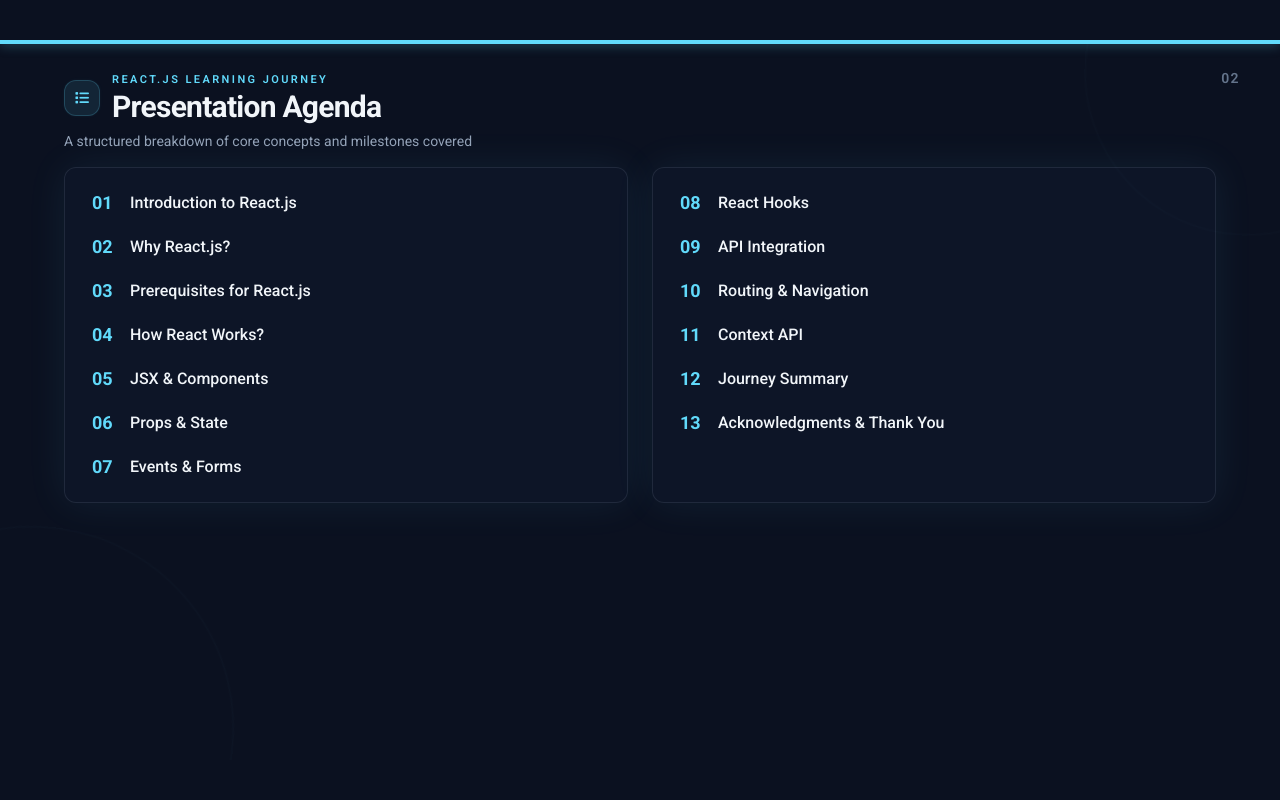
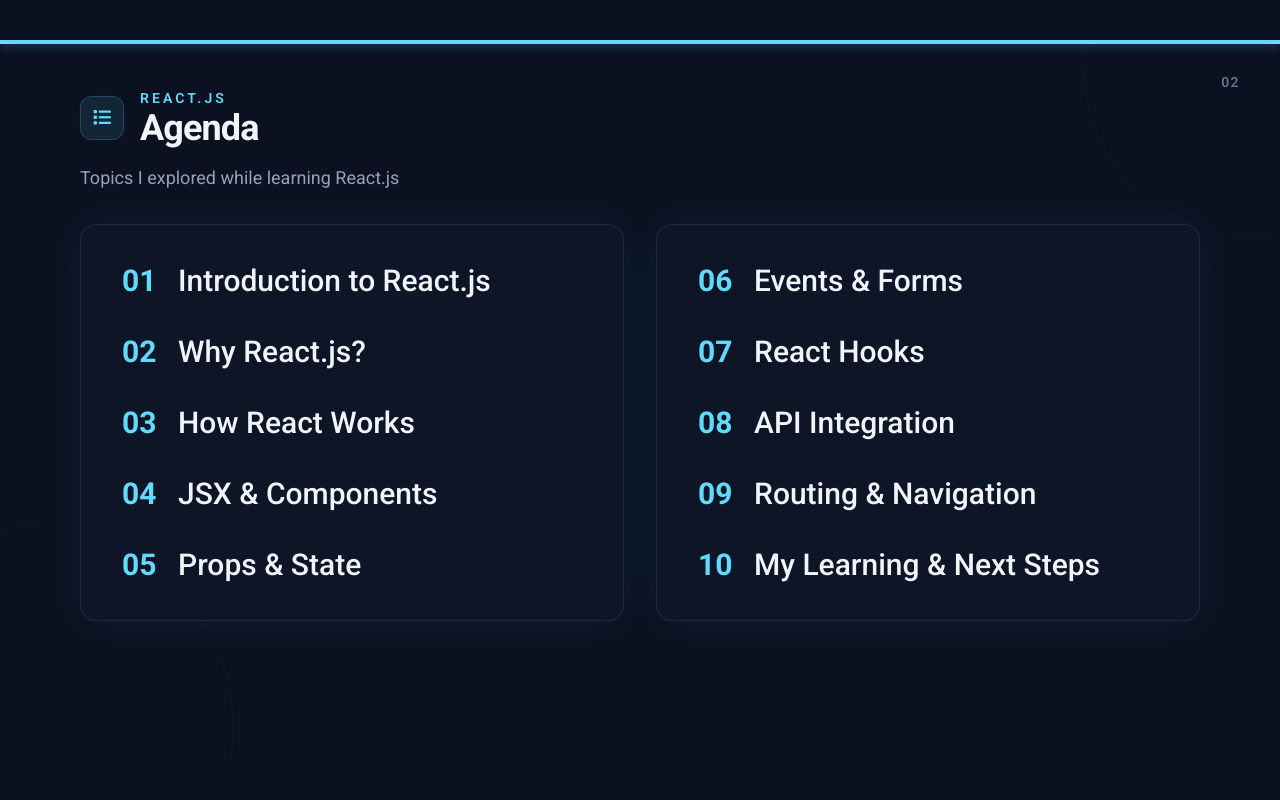
Before and after one commit to Khushal-03/Presentation, a website: page project/src/slide-2.html in a window 1280 px wide. Drawn offline with nearby package versions, Linux system fonts and the light colour scheme.

Commit message:
Revert "Update Agenda slide with 14 complete topics and animations"
This reverts commit aaafd652b633fbc6757f95bf936a91e411814752.

```diff
--- a/project/src/slide-2.html
+++ b/project/src/slide-2.html
@@ -44,7 +44,7 @@
       box-shadow: 0 0 45px rgba(97, 218, 251, 0.12);
     }
 
-    /* Ambient Rings */
+    /* Ambient Corner Rings Float */
     .ambient-ring-1 {
       animation: ringDrift 14s ease-in-out infinite alternate;
     }
@@ -54,8 +54,15 @@
     }
 
     @keyframes ringDrift {
-      0% { transform: scale(1) rotate(0deg); opacity: 0.08; }
-      100% { transform: scale(1.08) rotate(12deg); opacity: 0.15; }
+      0% {
+        transform: scale(1) rotate(0deg);
+        opacity: 0.08;
+      }
+
+      100% {
+        transform: scale(1.08) rotate(12deg);
+        opacity: 0.15;
+      }
     }
 
     /* Header Entrance */
@@ -64,201 +71,302 @@
     }
 
     @keyframes slideDownFade {
-      from { opacity: 0; transform: translateY(-16px); }
-      to { opacity: 1; transform: translateY(0); }
+      from {
+        opacity: 0;
+        transform: translateY(-16px);
+      }
+
+      to {
+        opacity: 1;
+        transform: translateY(0);
+      }
     }
 
-    /* Icon Pulse */
+    /* Icon subtle glow */
     .icon-glow {
       animation: iconPulse 3s ease-in-out infinite alternate;
     }
 
     @keyframes iconPulse {
-      0% { box-shadow: 0 0 0 rgba(97, 218, 251, 0); }
-      100% { box-shadow: 0 0 16px rgba(97, 218, 251, 0.25); }
+      0% {
+        box-shadow: 0 0 0 rgba(97, 218, 251, 0);
+      }
+
+      100% {
+        box-shadow: 0 0 16px rgba(97, 218, 251, 0.25);
+      }
     }
 
-    /* Agenda Item Cascade */
+    /* Staggered Agenda Item Entrance */
     .agenda-item {
       opacity: 0;
-      animation: itemFadeIn 0.35s ease-out forwards;
-      transition: all 0.18s ease;
-      transform: translateZ(0);
-      backface-visibility: hidden;
+      animation: itemFadeIn 0.45s ease-out forwards;
+      transition: all 0.22s ease;
     }
 
     @keyframes itemFadeIn {
-      from { opacity: 0; transform: translateX(-8px); }
-      to { opacity: 1; transform: translateX(0); }
+      from {
+        opacity: 0;
+        transform: translateX(-12px);
+      }
+
+      to {
+        opacity: 1;
+        transform: translateX(0);
+      }
     }
 
-    .delay-1 { animation-delay: 0.04s; }
-    .delay-2 { animation-delay: 0.08s; }
-    .delay-3 { animation-delay: 0.12s; }
-    .delay-4 { animation-delay: 0.16s; }
-    .delay-5 { animation-delay: 0.20s; }
-    .delay-6 { animation-delay: 0.24s; }
-    .delay-7 { animation-delay: 0.28s; }
-    .delay-8 { animation-delay: 0.32s; }
-    .delay-9 { animation-delay: 0.36s; }
-    .delay-10 { animation-delay: 0.40s; }
-    .delay-11 { animation-delay: 0.44s; }
-    .delay-12 { animation-delay: 0.48s; }
-    .delay-13 { animation-delay: 0.52s; }
-    .delay-14 { animation-delay: 0.56s; }
+    /* Cascade animation delays */
+    .delay-1 {
+      animation-delay: 0.08s;
+    }
+
+    .delay-2 {
+      animation-delay: 0.14s;
+    }
+
+    .delay-3 {
+      animation-delay: 0.20s;
+    }
+
+    .delay-4 {
+      animation-delay: 0.26s;
+    }
+
+    .delay-5 {
+      animation-delay: 0.32s;
+    }
+
+    .delay-6 {
+      animation-delay: 0.38s;
+    }
+
+    .delay-7 {
+      animation-delay: 0.44s;
+    }
+
+    .delay-8 {
+      animation-delay: 0.50s;
+    }
+
+    .delay-9 {
+      animation-delay: 0.56s;
+    }
+
+    .delay-10 {
+      animation-delay: 0.62s;
+    }
 
     /* Interactive Hover */
     .agenda-item:hover {
       border-color: rgba(97, 218, 251, 0.35);
       background: rgba(30, 41, 59, 0.75);
-      transform: translateX(4px);
+      transform: translateX(6px);
     }
 
     .agenda-item:hover .agenda-number {
-      filter: drop-shadow(0 0 8px rgba(97, 218, 251, 0.65));
-      transform: scale(1.05);
+      filter: drop-shadow(0 0 10px rgba(97, 218, 251, 0.65));
+      transform: scale(1.04);
     }
 
     .agenda-number {
       transition: all 0.2s ease;
       display: inline-block;
     }
+
+    /* Hide fullscreen toggle button if present */
+    :fullscreen #fullscreenBtn,
+    :-webkit-full-screen #fullscreenBtn {
+      display: none !important;
+    }
+
+    /* ================= FULLSCREEN GPU FIX ================= */
+
+    /* 1. Force GPU compositor to never freeze animations in fullscreen */
+    .flow-card,
+    .concept-card,
+    .summary-card,
+    .interactive-card,
+    .step-badge,
+    .point-num,
+    .bulb-glow,
+    .final-step-glow,
+    .step-4-glow {
+      -webkit-backface-visibility: hidden;
+      backface-visibility: hidden;
+      transform: translateZ(0);
+      will-change: transform, box-shadow, border-color, opacity;
+    }
+
+    /* 2. Reliable Number Glow (Uses text-shadow instead of bug-prone drop-shadow) */
+    .point-num,
+    .hook-number {
+      display: inline-block;
+      animation: numberGlowPulse 2.8s ease-in-out infinite alternate !important;
+    }
+
+    @keyframes numberGlowPulse {
+      0% {
+        text-shadow: 0 0 2px rgba(97, 218, 251, 0.2);
+        color: #61DAFB;
+      }
+
+      100% {
+        text-shadow: 0 0 12px rgba(97, 218, 251, 0.9), 0 0 20px rgba(97, 218, 251, 0.4);
+        color: #ffffff;
+      }
+    }
+
+    /* 3. Card Outline Blink / Pulse (Works automatically in fullscreen) */
+    .final-step-glow,
+    .step-4-glow {
+      animation: cardBlinkPulse 3s ease-in-out infinite alternate !important;
+    }
+
+    @keyframes cardBlinkPulse {
+      0% {
+        border-color: rgba(97, 218, 251, 0.2);
+        box-shadow: 0 0 6px rgba(97, 218, 251, 0.08);
+      }
+
+      50% {
+        border-color: rgba(97, 218, 251, 0.7);
+        box-shadow: 0 0 18px rgba(97, 218, 251, 0.3), inset 0 0 8px rgba(97, 218, 251, 0.08);
+      }
+
+      100% {
+        border-color: rgba(97, 218, 251, 0.35);
+        box-shadow: 0 0 8px rgba(97, 218, 251, 0.12);
+      }
+    }
   </style>
 </head>
 
 <body class="min-h-screen flex items-center justify-center text-slate-100 bg-[#0b1120]">
 
-  <!-- Slide Canvas -->
+  <!-- Slide Wrapper -->
   <main id="slide" class="slide-wrapper relative w-[1280px] h-[720px] overflow-hidden bg-[#0b1120]">
 
-    <!-- Page Number -->
-    <div class="absolute top-7 right-10 text-sm text-slate-500 tracking-widest font-semibold z-20">
-      02
-    </div>
-
+         <!-- Page Number -->
+        <div class="absolute top-8 right-10 text-sm text-slate-500 tracking-widest font-semibold z-20">
+            02
+        </div>
     <!-- Top Accent -->
     <div class="absolute top-0 left-0 w-full h-1 bg-[#61DAFB] shadow-[0_0_12px_rgba(97,218,251,0.5)]"></div>
 
-    <!-- Decorative Circles -->
-    <div class="ambient-ring-1 absolute -top-32 -right-32 w-80 h-80 rounded-full border border-[#61DAFB]/15 pointer-events-none"></div>
-    <div class="ambient-ring-2 absolute -bottom-40 -left-40 w-96 h-96 rounded-full border border-[#61DAFB]/15 pointer-events-none"></div>
+    <!-- Decorative Animated Circles -->
+    <div
+      class="ambient-ring-1 absolute -top-32 -right-32 w-80 h-80 rounded-full border border-[#61DAFB]/15 pointer-events-none">
+    </div>
 
-    <!-- Header Section -->
-    <section class="header-reveal pt-8 px-16">
-      <div class="flex items-center gap-3">
-        <div class="icon-glow w-9 h-9 rounded-xl flex items-center justify-center bg-[#61DAFB]/10 border border-[#61DAFB]/20">
-          <i class="fa-solid fa-list text-[#61DAFB] text-sm"></i>
+    <div
+      class="ambient-ring-2 absolute -bottom-40 -left-40 w-96 h-96 rounded-full border border-[#61DAFB]/15 pointer-events-none">
+    </div>
+
+    <!-- Header -->
+    <section class="header-reveal pt-12 px-20">
+      <div class="flex items-center gap-4">
+        <div class="icon-glow w-11 h-11 rounded-xl flex items-center justify-center
+                 bg-[#61DAFB]/10 border border-[#61DAFB]/20">
+          <i class="fa-solid fa-list text-[#61DAFB] text-lg"></i>
         </div>
 
         <div>
-          <p class="text-[#61DAFB] text-[11px] font-semibold uppercase tracking-[0.22em]">
-            React.js Learning Journey
+          <p class="text-[#61DAFB] text-sm font-semibold uppercase tracking-[0.22em]">
+            React.js
           </p>
-          <h1 class="text-3xl font-bold tracking-tight">
-            Presentation Agenda
+
+          <h1 class="text-4xl font-bold tracking-tight">
+            Agenda
           </h1>
         </div>
       </div>
 
-      <p class="mt-1.5 text-sm text-slate-400">
-        A structured breakdown of core concepts and milestones covered
+      <p class="mt-4 text-lg text-slate-400">
+        Topics I explored while learning React.js
       </p>
     </section>
 
-    <!-- Agenda Grid: 7 items left, 7 items right -->
-    <section class="px-16 mt-4">
-      <div class="grid grid-cols-2 gap-6">
+    <!-- Agenda Content -->
+    <section class="px-20 mt-8">
+      <div class="grid grid-cols-2 gap-8">
 
-        <!-- Left Column (01 - 07) -->
-        <div class="agenda-card rounded-xl p-3.5 glow flex flex-col gap-0.5">
+        <!-- Left Column -->
+        <div class="agenda-card rounded-2xl p-5 glow">
 
           <!-- 01 -->
-          <a href="slide-3.html" class="agenda-item delay-1 flex items-center gap-3.5 px-3 py-1.5 rounded-lg border border-transparent">
-            <span class="agenda-number text-[#61DAFB] text-lg font-bold w-6">01</span>
-            <span class="text-base font-medium">Introduction to React.js</span>
+          <a href="slide-3.html"
+            class="agenda-item delay-1 flex items-center gap-5 px-5 py-3 rounded-xl border border-transparent">
+            <span class="agenda-number text-[#61DAFB] text-[30px] font-bold w-9">01</span>
+            <span class="text-[30px] font-medium">Introduction to React.js</span>
           </a>
 
           <!-- 02 -->
-          <a href="slide-4.html" class="agenda-item delay-2 flex items-center gap-3.5 px-3 py-1.5 rounded-lg border border-transparent">
-            <span class="agenda-number text-[#61DAFB] text-lg font-bold w-6">02</span>
-            <span class="text-base font-medium">Why React.js?</span>
+          <a href="slide-4.html"
+            class="agenda-item delay-2 flex items-center gap-5 px-5 py-3 rounded-xl border border-transparent">
+            <span class="agenda-number text-[#61DAFB] text-[30px] font-bold w-9">02</span>
+            <span class="text-[30px] font-medium">Why React.js?</span>
           </a>
 
           <!-- 03 -->
-          <a href="slide-5a.html" class="agenda-item delay-3 flex items-center gap-3.5 px-3 py-1.5 rounded-lg border border-transparent">
-            <span class="agenda-number text-[#61DAFB] text-lg font-bold w-6">03</span>
-            <span class="text-base font-medium">Prerequisites for React.js</span>
+          <a href="slide-5.html"
+            class="agenda-item delay-3 flex items-center gap-5 px-5 py-3 rounded-xl border border-transparent">
+            <span class="agenda-number text-[#61DAFB] text-[30px] font-bold w-9">03</span>
+            <span class="text-[30px] font-medium">How React Works</span>
           </a>
 
           <!-- 04 -->
-          <a href="slide-5.html" class="agenda-item delay-4 flex items-center gap-3.5 px-3 py-1.5 rounded-lg border border-transparent">
-            <span class="agenda-number text-[#61DAFB] text-lg font-bold w-6">04</span>
-            <span class="text-base font-medium">How React Works?</span>
+          <a href="slide-6.html"
+            class="agenda-item delay-4 flex items-center gap-5 px-5 py-3 rounded-xl border border-transparent">
+            <span class="agenda-number text-[#61DAFB] text-[30px] font-bold w-9">04</span>
+            <span class="text-[30px] font-medium">JSX &amp; Components</span>
           </a>
 
           <!-- 05 -->
-          <a href="slide-6.html" class="agenda-item delay-5 flex items-center gap-3.5 px-3 py-1.5 rounded-lg border border-transparent">
-            <span class="agenda-number text-[#61DAFB] text-lg font-bold w-6">05</span>
-            <span class="text-base font-medium">JSX &amp; Components</span>
-          </a>
-
-          <!-- 06 -->
-          <a href="slide-7.html" class="agenda-item delay-6 flex items-center gap-3.5 px-3 py-1.5 rounded-lg border border-transparent">
-            <span class="agenda-number text-[#61DAFB] text-lg font-bold w-6">06</span>
-            <span class="text-base font-medium">Props &amp; State</span>
-          </a>
-
-          <!-- 07 -->
-          <a href="slide-8.html" class="agenda-item delay-7 flex items-center gap-3.5 px-3 py-1.5 rounded-lg border border-transparent">
-            <span class="agenda-number text-[#61DAFB] text-lg font-bold w-6">07</span>
-            <span class="text-base font-medium">Events &amp; Forms</span>
+          <a href="slide-7.html"
+            class="agenda-item delay-5 flex items-center gap-5 px-5 py-3 rounded-xl border border-transparent">
+            <span class="agenda-number text-[#61DAFB] text-[30px] font-bold w-9">05</span>
+            <span class="text-[30px] font-medium">Props &amp; State</span>
           </a>
 
         </div>
 
-        <!-- Right Column (08 - 14) -->
-        <div class="agenda-card rounded-xl p-3.5 glow flex flex-col gap-0.5">
+        <!-- Right Column -->
+        <div class="agenda-card rounded-2xl p-5 glow">
+
+          <!-- 06 -->
+          <a href="slide-8.html"
+            class="agenda-item delay-6 flex items-center gap-5 px-5 py-3 rounded-xl border border-transparent">
+            <span class="agenda-number text-[#61DAFB] text-[30px] font-bold w-9">06</span>
+            <span class="text-[30px] font-medium">Events &amp; Forms</span>
+          </a>
+
+          <!-- 07 -->
+          <a href="slide-9.html"
+            class="agenda-item delay-7 flex items-center gap-5 px-5 py-3 rounded-xl border border-transparent">
+            <span class="agenda-number text-[#61DAFB] text-[30px] font-bold w-9">07</span>
+            <span class="text-[30px] font-medium">React Hooks</span>
+          </a>
 
           <!-- 08 -->
-          <a href="slide-9.html" class="agenda-item delay-8 flex items-center gap-3.5 px-3 py-1.5 rounded-lg border border-transparent">
-            <span class="agenda-number text-[#61DAFB] text-lg font-bold w-6">08</span>
-            <span class="text-base font-medium">React Hooks</span>
+          <a href="slide-10.html"
+            class="agenda-item delay-8 flex items-center gap-5 px-5 py-3 rounded-xl border border-transparent">
+            <span class="agenda-number text-[#61DAFB] text-[30px] font-bold w-9">08</span>
+            <span class="text-[30px] font-medium">API Integration</span>
           </a>
 
           <!-- 09 -->
-          <a href="slide-10.html" class="agenda-item delay-9 flex items-center gap-3.5 px-3 py-1.5 rounded-lg border border-transparent">
-            <span class="agenda-number text-[#61DAFB] text-lg font-bold w-6">09</span>
-            <span class="text-base font-medium">API Integration</span>
+          <a href="slide-11.html"
+            class="agenda-item delay-9 flex items-center gap-5 px-5 py-3 rounded-xl border border-transparent">
+            <span class="agenda-number text-[#61DAFB] text-[30px] font-bold w-9">09</span>
+            <span class="text-[30px] font-medium">Routing &amp; Navigation</span>
           </a>
 
           <!-- 10 -->
-          <a href="slide-11.html" class="agenda-item delay-10 flex items-center gap-3.5 px-3 py-1.5 rounded-lg border border-transparent">
-            <span class="agenda-number text-[#61DAFB] text-lg font-bold w-6">10</span>
-            <span class="text-base font-medium">Routing &amp; Navigation</span>
-          </a>
-
-          <!-- 11 -->
-          <a href="slide-12.html" class="agenda-item delay-11 flex items-center gap-3.5 px-3 py-1.5 rounded-lg border border-transparent">
-            <span class="agenda-number text-[#61DAFB] text-lg font-bold w-6">11</span>
-            <span class="text-base font-medium">Context API</span>
-          </a>
-
-          <!-- 12
-          <a href="slide-13.html" class="agenda-item delay-12 flex items-center gap-3.5 px-3 py-1.5 rounded-lg border border-transparent">
-            <span class="agenda-number text-[#61DAFB] text-lg font-bold w-6">12</span>
-            <span class="text-base font-medium">Mini Project Demo</span>
-          </a> -->
-
-          <!-- 13 -->
-          <a href="slide-13.html" class="agenda-item delay-13 flex items-center gap-3.5 px-3 py-1.5 rounded-lg border border-transparent">
-            <span class="agenda-number text-[#61DAFB] text-lg font-bold w-6">12</span>
-            <span class="text-base font-medium">Journey Summary</span>
-          </a>
-
-          <!-- 14 -->
-          <a href="last.html" class="agenda-item delay-14 flex items-center gap-3.5 px-3 py-1.5 rounded-lg border border-transparent">
-            <span class="agenda-number text-[#61DAFB] text-lg font-bold w-6">13</span>
-            <span class="text-base font-medium">Acknowledgments &amp; Thank You</span>
+          <a href="slide-12.html"
+            class="agenda-item delay-10 flex items-center gap-5 px-5 py-3 rounded-xl border border-transparent">
+            <span class="agenda-number text-[#61DAFB] text-[30px] font-bold w-9">10</span>
+            <span class="text-[30px] font-medium">My Learning &amp; Next Steps</span>
           </a>
 
         </div>
@@ -269,15 +377,17 @@
   </main>
 
   <script>
-    // Intercept agenda links to communicate with index.html presenter
+    // Intercept all agenda link clicks to notify index.html
     document.querySelectorAll('.agenda-item').forEach(item => {
       item.addEventListener('click', function (e) {
         e.preventDefault();
         const targetHref = this.getAttribute('href');
 
+        // Send message to parent presenter (index.html)
         if (window.parent && window.parent !== window) {
           window.parent.postMessage({ action: 'goToSlide', target: targetHref }, '*');
         } else {
+          // Normal fallback if opened standalone
           window.location.href = targetHref;
         }
       });
```
